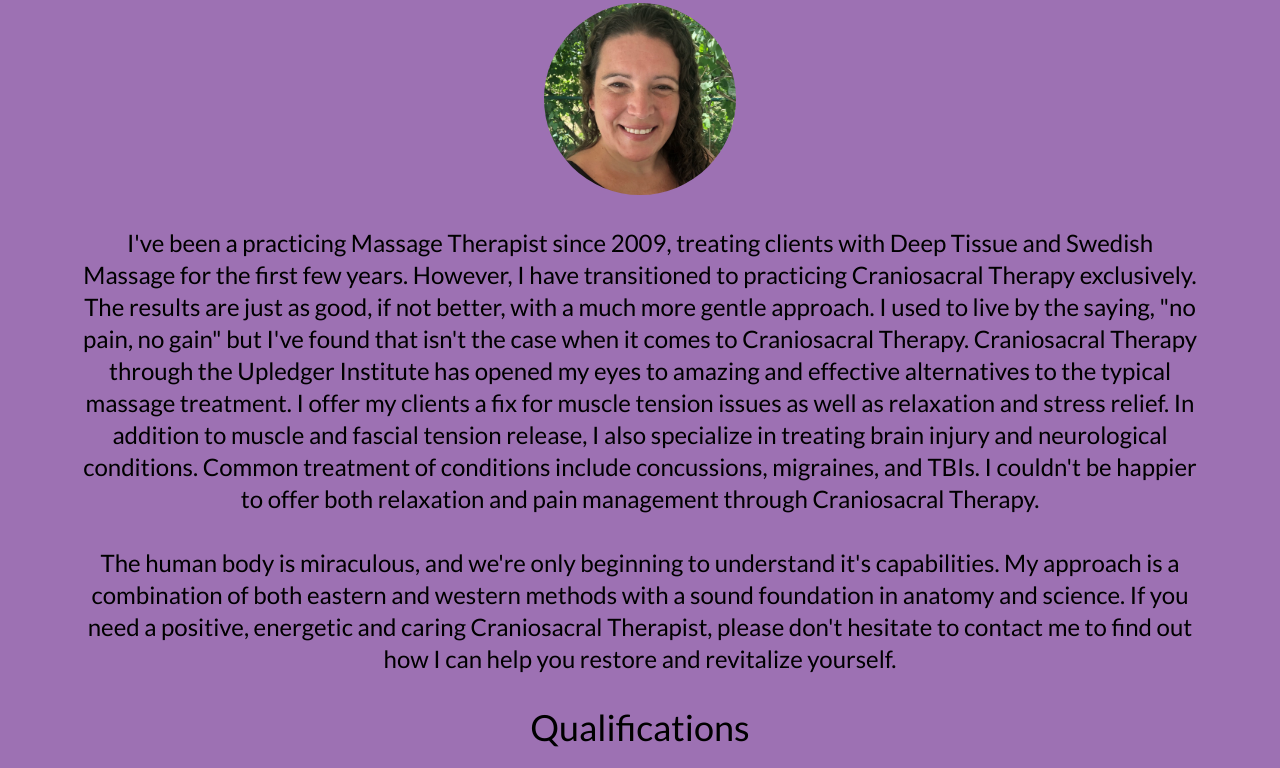
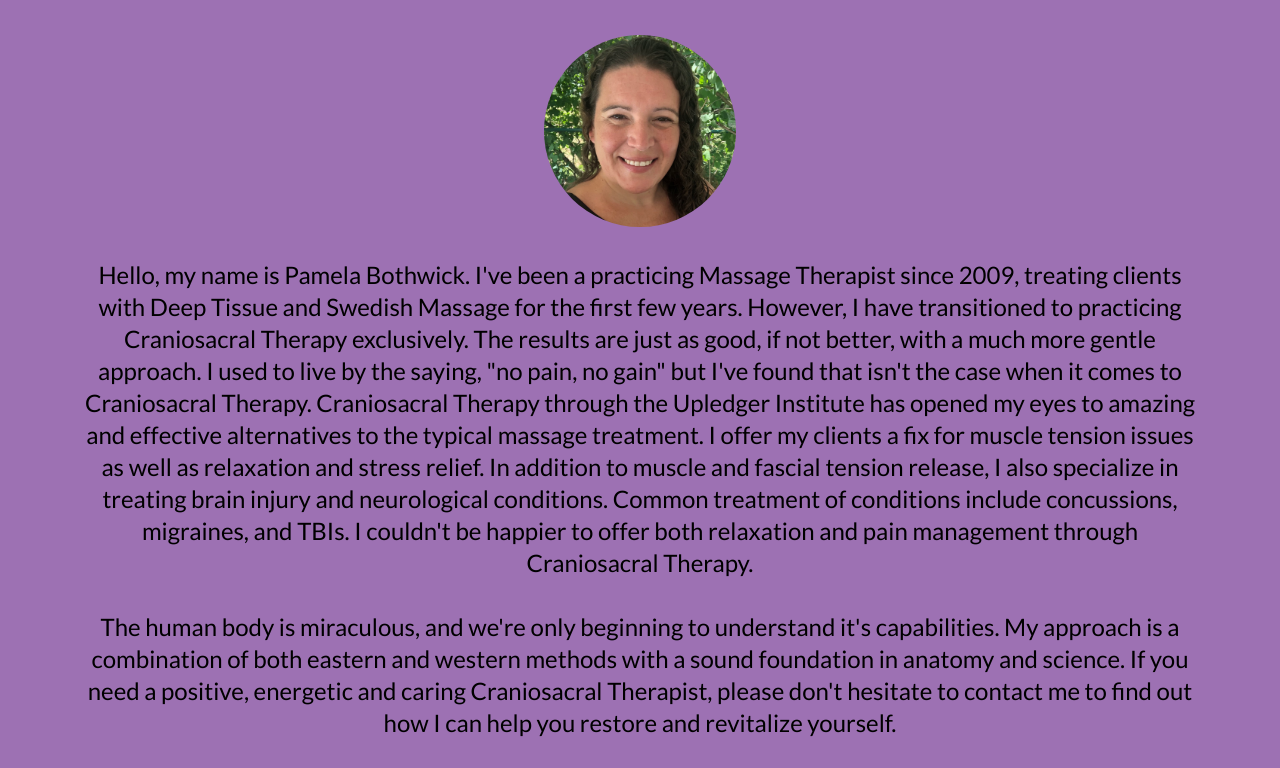
Before and after one commit to randyer/ATM-web, a React (Vite) app: page / in a window 1280 px wide. Shown: the part 4173-4941 px from the top of the page. Built offline with nearby package versions, Linux system fonts and the light colour scheme.

Commit message:
added name to contact and about section

```diff
--- a/src/App.jsx
+++ b/src/App.jsx
@@ -415,6 +415,9 @@ function App() {
           <h1 className="font-medium text-2xl md:text-4xl p-4">Contact Me</h1>
 
           <p className=" text-lg md:text-2xl">
+            <span className="">Pamela Bothwick</span>
+          </p>
+          <p className=" text-lg md:text-2xl">
             Phone: <span className="underline">603-978-0500</span>
           </p>
           <p className=" text-lg md:text-2xl pb-2">
@@ -618,21 +621,21 @@ function App() {
             alt="profile"
           />
           <p className="text-lg md:text-2xl p-4 max-w-6xl">
-            I've been a practicing Massage Therapist since 2009, treating
-            clients with Deep Tissue and Swedish Massage for the first few
-            years. However, I have transitioned to practicing Craniosacral
-            Therapy exclusively. The results are just as good, if not better,
-            with a much more gentle approach. I used to live by the saying, "no
-            pain, no gain" but I've found that isn't the case when it comes to
-            Craniosacral Therapy. Craniosacral Therapy through the Upledger
-            Institute has opened my eyes to amazing and effective alternatives
-            to the typical massage treatment. I offer my clients a fix for
-            muscle tension issues as well as relaxation and stress relief. In
-            addition to muscle and fascial tension release, I also specialize in
-            treating brain injury and neurological conditions. Common treatment
-            of conditions include concussions, migraines, and TBIs. I couldn't
-            be happier to offer both relaxation and pain management through
-            Craniosacral Therapy.{" "}
+            Hello, my name is Pamela Bothwick. I've been a practicing Massage
+            Therapist since 2009, treating clients with Deep Tissue and Swedish
+            Massage for the first few years. However, I have transitioned to
+            practicing Craniosacral Therapy exclusively. The results are just as
+            good, if not better, with a much more gentle approach. I used to
+            live by the saying, "no pain, no gain" but I've found that isn't the
+            case when it comes to Craniosacral Therapy. Craniosacral Therapy
+            through the Upledger Institute has opened my eyes to amazing and
+            effective alternatives to the typical massage treatment. I offer my
+            clients a fix for muscle tension issues as well as relaxation and
+            stress relief. In addition to muscle and fascial tension release, I
+            also specialize in treating brain injury and neurological
+            conditions. Common treatment of conditions include concussions,
+            migraines, and TBIs. I couldn't be happier to offer both relaxation
+            and pain management through Craniosacral Therapy.{" "}
           </p>
           <p className="text-lg md:text-2xl p-4 max-w-6xl">
             The human body is miraculous, and we're only beginning to understand
```
